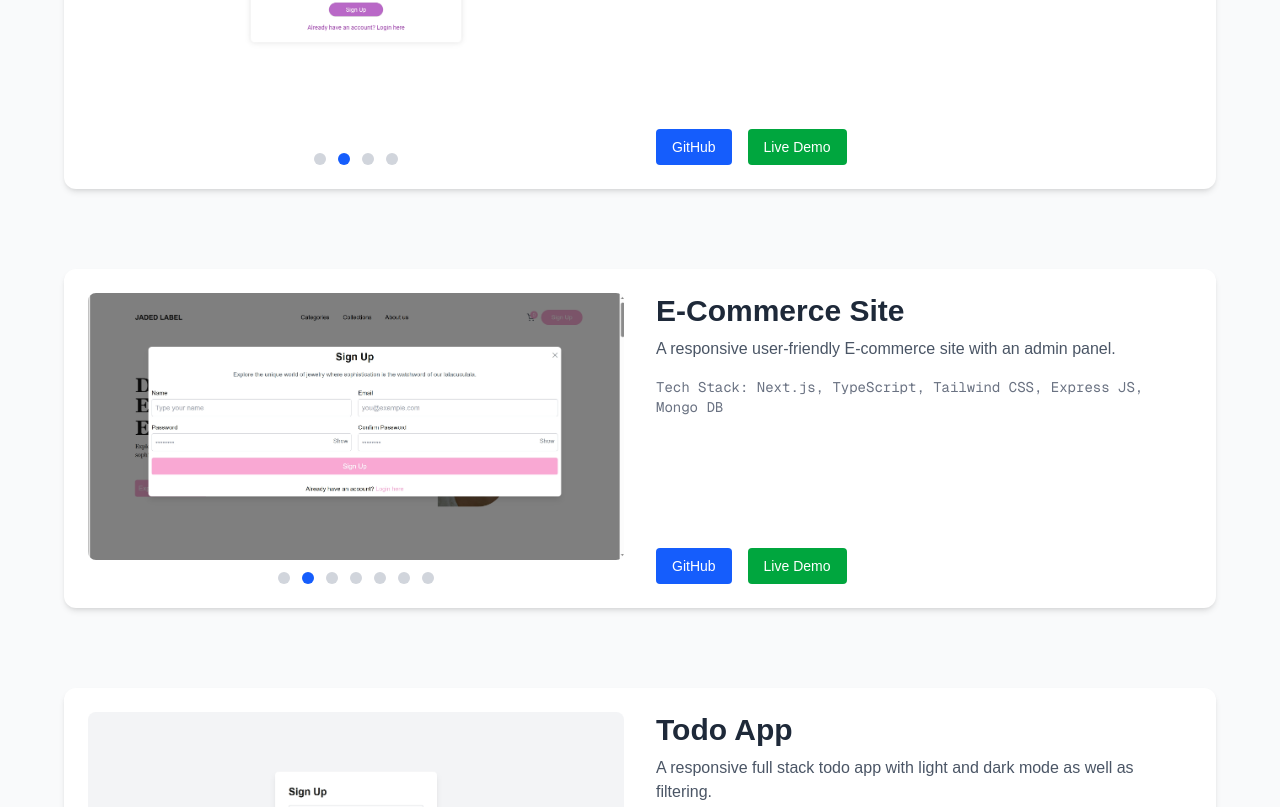
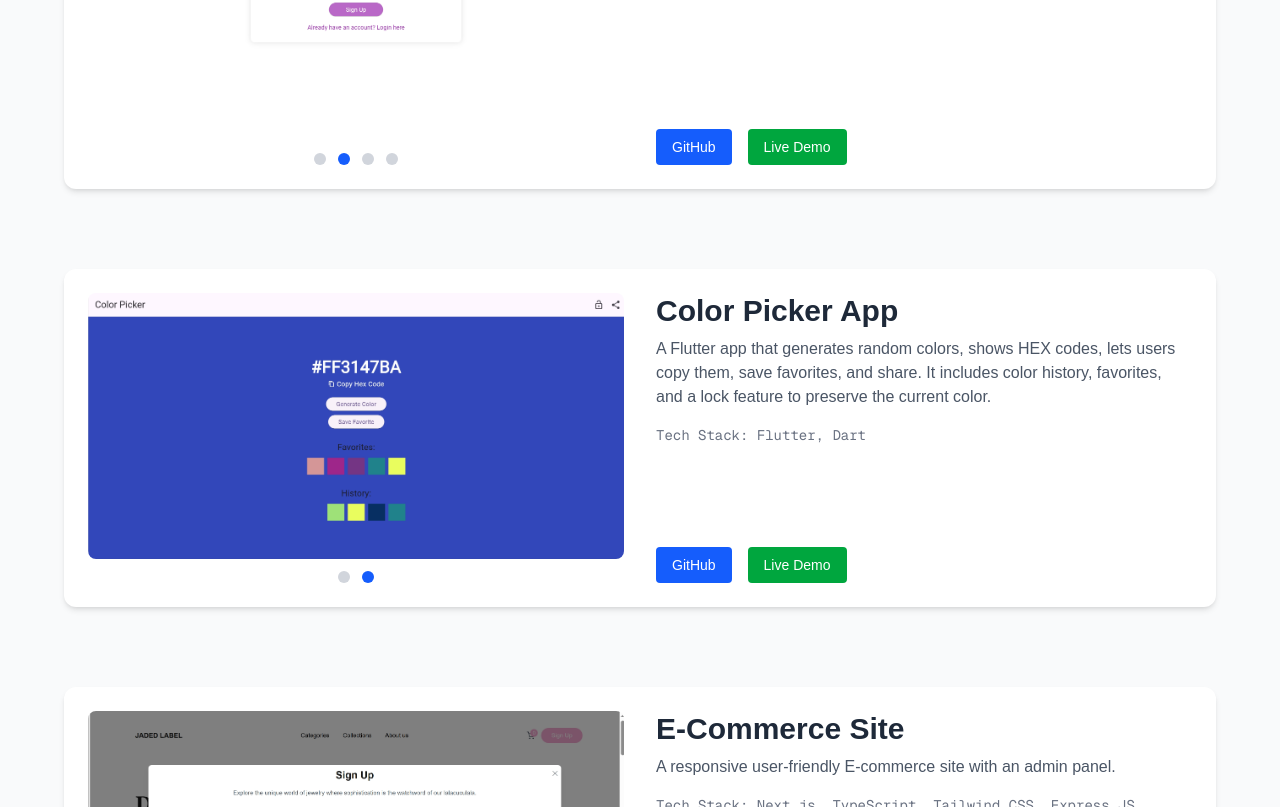
Before and after one commit to axleosi/portfolio, a Next.js app: page / in a window 1280 px wide. Shown: the part 987-1794 px from the top of the page. Built offline with nearby package versions, Linux system fonts and the light colour scheme.

Commit message:
added a project

```diff
--- a/app/components/ProjectList.tsx
+++ b/app/components/ProjectList.tsx
@@ -12,9 +12,18 @@ const projects = [
     demoUrl: "https://chatroom-app1.web.app/",
     imageUrls: ["/chatapp1.png", "/chatapp2.png", "/chatapp3.png", "/chatapp4.png"]
   },
+  {
+    id: 2,
+    title: "Color Picker App",
+    description: "A Flutter app that generates random colors, shows HEX codes, lets users copy them, save favorites, and share. It includes color history, favorites, and a lock feature to preserve the current color.",
+    techStack: ["Flutter", "Dart"],
+    githubUrl: "https://github.com/axleosi/color-picker.git",
+    demoUrl: "https://colorpickerapp1.web.app/",
+    imageUrls: ["/color1.png", "/color2.png",]
+  },
 
   {
-    id: 2,
+    id: 3,
     title: "E-Commerce Site",
     description: "A responsive user-friendly E-commerce site with an admin panel.",
     techStack: ["Next.js", "TypeScript", "Tailwind CSS", "Express JS", "Mongo DB"],
@@ -23,7 +32,7 @@ const projects = [
     imageUrls: ["/jadedlabel.png", "/jadedlabel2.png", "/jadedlabel3.png", "/jadedlabel4.png", "/jadedlabel5.png", "/jadedlabel6.png", "/jadedlabel7.png",]
   },
   {
-    id: 3,
+    id: 4,
     title: "Todo App",
     description: "A responsive full stack todo app with light and dark mode as well as filtering.",
     techStack: ["Next.js", "Tailwind CSS", "TypeScript", "Express JS", "Mongo DB"],
--- a/app/projects/page.tsx
+++ b/app/projects/page.tsx
@@ -16,7 +16,7 @@ const projects = [
     techStack: ["Next.js", "TypeScript", "Tailwind CSS", "Express JS", "Mongo DB"],
     githubUrl: "https://github.com/axleosi/jaded-label.git",
     demoUrl: "https://jaded-label.vercel.app/",
-    imageUrls: ["/jadedlabel.png","/jadedlabel2.png","/jadedlabel3.png","/jadedlabel4.png","/jadedlabel5.png","/jadedlabel6.png","/jadedlabel7.png",]
+    imageUrls: ["/jadedlabel.png", "/jadedlabel2.png", "/jadedlabel3.png", "/jadedlabel4.png", "/jadedlabel5.png", "/jadedlabel6.png", "/jadedlabel7.png",]
   },
   {
     title: "Todo App",
@@ -24,7 +24,15 @@ const projects = [
     techStack: ["Next.js", "Tailwind CSS", "TypeScript", "Express JS", "Mongo DB"],
     githubUrl: "https://github.com/axleosi/todo-list.git",
     demoUrl: "https://todo-list1-virid.vercel.app",
-    imageUrls: ["/todo.png","/todo2.png","/todo3.png","/todo4.png","/todo5.png"]
+    imageUrls: ["/todo.png", "/todo2.png", "/todo3.png", "/todo4.png", "/todo5.png"]
+  },
+  {
+    title: "Color Picker App",
+    description: "A Flutter app that generates random colors, shows HEX codes, lets users copy them, save favorites, and share. It includes color history, favorites, and a lock feature to preserve the current color.",
+    techStack: ["Flutter", "Dart"],
+    githubUrl: "https://github.com/axleosi/color-picker.git",
+    demoUrl: "https://colorpickerapp1.web.app/",
+    imageUrls: ["/color1.png", "/color2.png",]
   },
   {
     title: "E-Commerce Website",
@@ -32,7 +40,7 @@ const projects = [
     techStack: ["Next.js", "TypeScript", "Tailwind CSS", "Express JS", "Mongo DB"],
     githubUrl: "https://github.com/axleosi/mitimeth-full.git",
     demoUrl: "https://mitimeth-full.vercel.app/",
-    imageUrls: ["/mitimeth.png","/mitimeth2.png","/mitimeth3.png","/mitimeth4.png","/mitimeth5.png",]
+    imageUrls: ["/mitimeth.png", "/mitimeth2.png", "/mitimeth3.png", "/mitimeth4.png", "/mitimeth5.png",]
   },
   {
     title: "Front end website",
@@ -40,7 +48,7 @@ const projects = [
     techStack: ["Next.js", "CSS", "TypeScript"],
     githubUrl: "https://github.com/axleosi/BFW-website.git",
     demoUrl: "https://bfw-website.vercel.app/",
-    imageUrls: ["/bfw.png","/bfw2.png","/bfw3.png","/bfw4.png","/bfw5.png",]
+    imageUrls: ["/bfw.png", "/bfw2.png", "/bfw3.png", "/bfw4.png", "/bfw5.png",]
   }
 ];
 
```
Also changed, not shown: public/color1.png (added), public/color2.png (added).
